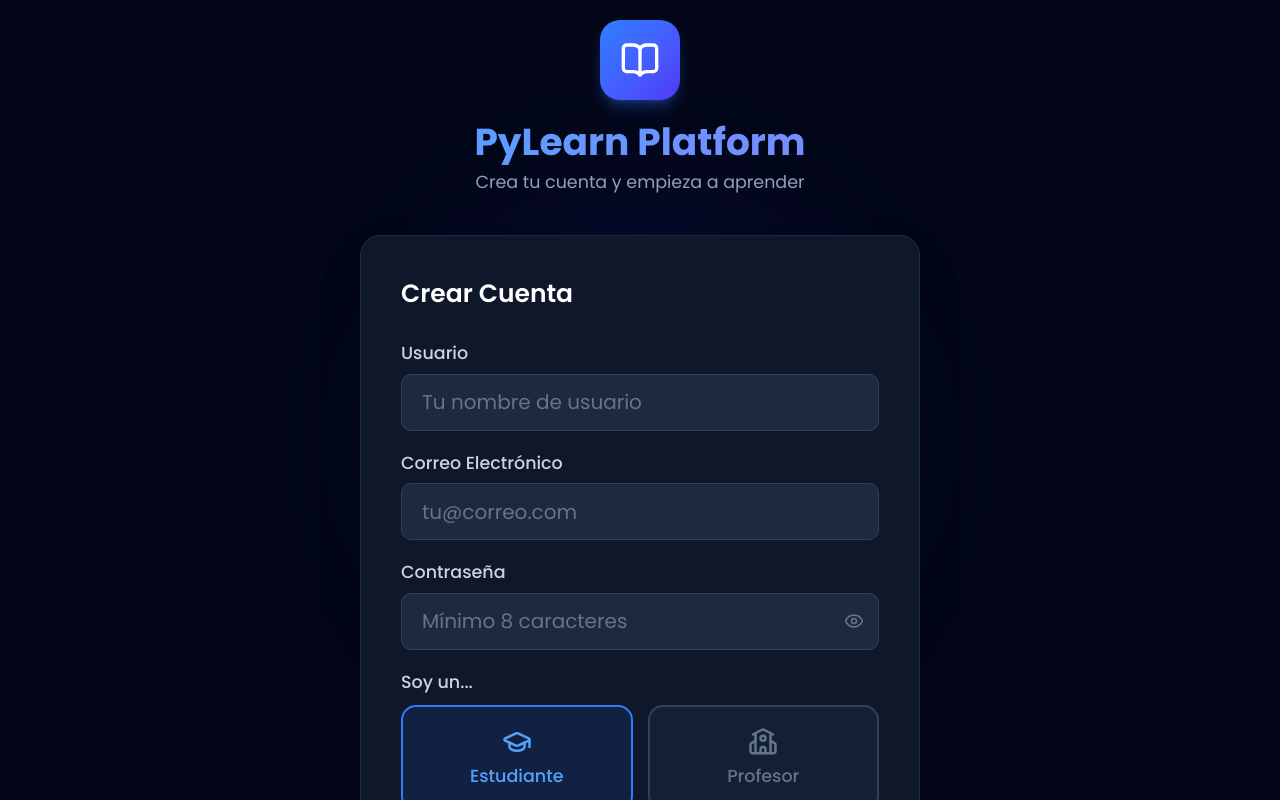
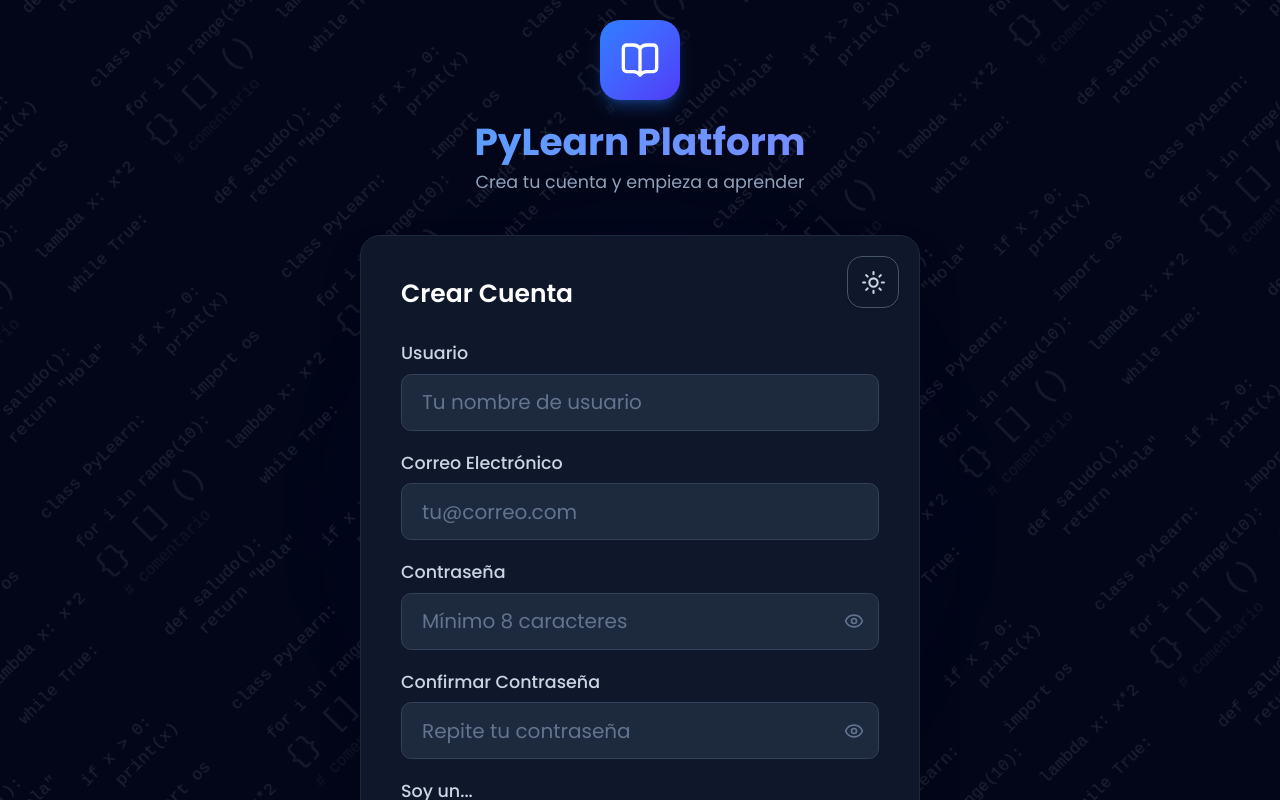
Before and after one commit to Victor0499/PyLearn, a Next.js app in the folder Back_Front/: page /register in a window 1280 px wide. Shown: the top 800 px of the page. Built offline with nearby package versions, Linux system fonts and the light colour scheme; no server answers.

Commit message:
UpdateBackgroundV1.0

```diff
--- a/Back_Front/src/app/register/page.tsx
+++ b/Back_Front/src/app/register/page.tsx
@@ -3,13 +3,16 @@ import React, { useState } from "react";
 import { useAuth } from "@/context/AuthContext";
 import Link from "next/link";
 import { UserPlus, Eye, EyeOff, BookOpen, GraduationCap, School } from "lucide-react";
+import { ThemeToggle } from "@/components/ThemeToggle";
 
 export default function RegisterPage() {
   const { register } = useAuth();
   const [username, setUsername] = useState("");
   const [email, setEmail] = useState("");
   const [password, setPassword] = useState("");
+  const [confirmPassword, setConfirmPassword] = useState("");
   const [showPassword, setShowPassword] = useState(false);
+  const [showConfirmPassword, setShowConfirmPassword] = useState(false);
   const [role, setRole] = useState("estudiante");
   const [error, setError] = useState("");
   const [loading, setLoading] = useState(false);
@@ -17,6 +20,14 @@ export default function RegisterPage() {
   const handleSubmit = async (e: React.FormEvent) => {
     e.preventDefault();
     setError("");
+    if (password !== confirmPassword) {
+      setError("Las contraseñas no coinciden.");
+      return;
+    }
+    if (password.length < 8) {
+      setError("La contraseña debe tener al menos 8 caracteres.");
+      return;
+    }
     setLoading(true);
     try {
       await register(username, email, password, role);
@@ -28,17 +39,63 @@ export default function RegisterPage() {
   };
 
   return (
-    <div className="min-h-screen bg-slate-50 dark:bg-slate-950 flex items-center justify-center p-4">
-      {/* Background glow */}
-      <div className="absolute inset-0 overflow-hidden pointer-events-none">
+    <div className="min-h-screen bg-slate-50 dark:bg-slate-950 flex items-center justify-center p-4 relative">
+
+      {/* SVG Code Pattern Background */}
+      <div className="absolute inset-0 overflow-hidden pointer-events-none z-0">
+        {/* LIGHT MODE */}
+        <svg className="absolute inset-0 w-full h-full dark:hidden" xmlns="http://www.w3.org/2000/svg">
+          <defs>
+            <pattern id="code-pattern-light-register" x="0" y="0" width="340" height="270" patternUnits="userSpaceOnUse" patternTransform="rotate(-45)">
+              <text x="10" y="30" fontFamily="monospace" fontSize="17" fill="#334155">def saludo():</text>
+              <text x="36" y="54" fontFamily="monospace" fontSize="17" fill="#334155">return &quot;Hola&quot;</text>
+              <text x="185" y="78" fontFamily="monospace" fontSize="17" fill="#334155">if x &gt; 0:</text>
+              <text x="210" y="102" fontFamily="monospace" fontSize="17" fill="#334155">print(x)</text>
+              <text x="5" y="130" fontFamily="monospace" fontSize="17" fill="#334155">class PyLearn:</text>
+              <text x="195" y="152" fontFamily="monospace" fontSize="17" fill="#334155">import os</text>
+              <text x="10" y="176" fontFamily="monospace" fontSize="16" fill="#334155">for i in range(10):</text>
+              <text x="5" y="214" fontFamily="monospace" fontSize="30" fill="#334155" opacity="0.8">{`{}`}</text>
+              <text x="58" y="214" fontFamily="monospace" fontSize="30" fill="#334155" opacity="0.8">{`[]`}</text>
+              <text x="112" y="214" fontFamily="monospace" fontSize="30" fill="#334155" opacity="0.8">{`()`}</text>
+              <text x="185" y="214" fontFamily="monospace" fontSize="17" fill="#334155">lambda x: x*2</text>
+              <text x="10" y="244" fontFamily="monospace" fontSize="16" fill="#334155" opacity="0.6"># comentario</text>
+              <text x="185" y="260" fontFamily="monospace" fontSize="16" fill="#334155">while True:</text>
+            </pattern>
+          </defs>
+          <rect width="100%" height="100%" fill="url(#code-pattern-light-register)" opacity="0.50" />
+        </svg>
+
+        {/* DARK MODE */}
+        <svg className="absolute inset-0 w-full h-full hidden dark:block" xmlns="http://www.w3.org/2000/svg">
+          <defs>
+            <pattern id="code-pattern-dark-register" x="0" y="0" width="340" height="270" patternUnits="userSpaceOnUse" patternTransform="rotate(-45)">
+              <text x="10" y="30" fontFamily="monospace" fontSize="17" fill="#94a3b8">def saludo():</text>
+              <text x="36" y="54" fontFamily="monospace" fontSize="17" fill="#94a3b8">return &quot;Hola&quot;</text>
+              <text x="185" y="78" fontFamily="monospace" fontSize="17" fill="#94a3b8">if x &gt; 0:</text>
+              <text x="210" y="102" fontFamily="monospace" fontSize="17" fill="#94a3b8">print(x)</text>
+              <text x="5" y="130" fontFamily="monospace" fontSize="17" fill="#94a3b8">class PyLearn:</text>
+              <text x="195" y="152" fontFamily="monospace" fontSize="17" fill="#94a3b8">import os</text>
+              <text x="10" y="176" fontFamily="monospace" fontSize="16" fill="#94a3b8">for i in range(10):</text>
+              <text x="5" y="214" fontFamily="monospace" fontSize="30" fill="#94a3b8" opacity="0.7">{`{}`}</text>
+              <text x="58" y="214" fontFamily="monospace" fontSize="30" fill="#94a3b8" opacity="0.7">{`[]`}</text>
+              <text x="112" y="214" fontFamily="monospace" fontSize="30" fill="#94a3b8" opacity="0.7">{`()`}</text>
+              <text x="185" y="214" fontFamily="monospace" fontSize="17" fill="#94a3b8">lambda x: x*2</text>
+              <text x="10" y="244" fontFamily="monospace" fontSize="16" fill="#94a3b8" opacity="0.5"># comentario</text>
+              <text x="185" y="260" fontFamily="monospace" fontSize="16" fill="#94a3b8">while True:</text>
+            </pattern>
+          </defs>
+          <rect width="100%" height="100%" fill="url(#code-pattern-dark-register)" opacity="0.18" />
+        </svg>
+
+        {/* Glow accent */}
         <div className="absolute top-1/4 left-1/2 -translate-x-1/2 w-96 h-96 bg-indigo-600/10 rounded-full blur-3xl" />
       </div>
 
-      <div className="w-full max-w-md relative">
+      <div className="w-full max-w-md relative z-10">
         {/* Logo */}
         <div className="text-center mb-8">
           <div className="inline-flex items-center justify-center w-16 h-16 rounded-2xl bg-gradient-to-br from-blue-500 to-indigo-600 mb-4 shadow-lg shadow-blue-500/30">
-            <BookOpen className="w-8 h-8 text-slate-900 dark:text-white" />
+            <BookOpen className="w-8 h-8 text-white" />
           </div>
           <h1 className="text-3xl font-bold bg-clip-text text-transparent bg-gradient-to-r from-blue-400 to-indigo-400">
             PyLearn Platform
@@ -47,7 +104,13 @@ export default function RegisterPage() {
         </div>
 
         {/* Card */}
-        <div className="bg-white dark:bg-slate-900 border border-slate-300 dark:border-slate-800 rounded-2xl p-8 shadow-2xl">
+        <div className="bg-white dark:bg-slate-900 border border-black dark:border-slate-800 rounded-2xl p-8 shadow-2xl relative">
+
+          {/* ThemeToggle — esquina superior derecha de la card */}
+          <div className="absolute top-4 right-4">
+            <ThemeToggle />
+          </div>
+
           <h2 className="text-xl font-semibold text-slate-900 dark:text-white mb-6">Crear Cuenta</h2>
 
           {error && (
@@ -64,7 +127,7 @@ export default function RegisterPage() {
                 value={username}
                 onChange={(e) => setUsername(e.target.value)}
                 placeholder="Tu nombre de usuario"
-                className="w-full px-4 py-2.5 bg-slate-100 dark:bg-slate-800 border border-slate-300 dark:border-slate-700 rounded-lg text-slate-900 dark:text-slate-200 placeholder-slate-400 dark:placeholder-slate-500 focus:outline-none focus:border-blue-500 focus:ring-1 focus:ring-blue-500 transition-colors"
+                className="w-full px-4 py-2.5 bg-slate-100 dark:bg-slate-800 border border-black dark:border-slate-700 rounded-lg text-slate-900 dark:text-slate-200 placeholder-slate-400 dark:placeholder-slate-500 focus:outline-none focus:border-blue-500 focus:ring-1 focus:ring-blue-500 transition-colors"
                 required
               />
             </div>
@@ -76,7 +139,7 @@ export default function RegisterPage() {
                 value={email}
                 onChange={(e) => setEmail(e.target.value)}
                 placeholder="tu@correo.com"
-                className="w-full px-4 py-2.5 bg-slate-100 dark:bg-slate-800 border border-slate-300 dark:border-slate-700 rounded-lg text-slate-900 dark:text-slate-200 placeholder-slate-400 dark:placeholder-slate-500 focus:outline-none focus:border-blue-500 focus:ring-1 focus:ring-blue-500 transition-colors"
+                className="w-full px-4 py-2.5 bg-slate-100 dark:bg-slate-800 border border-black dark:border-slate-700 rounded-lg text-slate-900 dark:text-slate-200 placeholder-slate-400 dark:placeholder-slate-500 focus:outline-none focus:border-blue-500 focus:ring-1 focus:ring-blue-500 transition-colors"
                 required
               />
             </div>
@@ -89,7 +152,7 @@ export default function RegisterPage() {
                   value={password}
                   onChange={(e) => setPassword(e.target.value)}
                   placeholder="Mínimo 8 caracteres"
-                  className="w-full px-4 py-2.5 bg-slate-100 dark:bg-slate-800 border border-slate-300 dark:border-slate-700 rounded-lg text-slate-900 dark:text-slate-200 placeholder-slate-400 dark:placeholder-slate-500 focus:outline-none focus:border-blue-500 focus:ring-1 focus:ring-blue-500 transition-colors pr-11"
+                  className="w-full px-4 py-2.5 bg-slate-100 dark:bg-slate-800 border border-black dark:border-slate-700 rounded-lg text-slate-900 dark:text-slate-200 placeholder-slate-400 dark:placeholder-slate-500 focus:outline-none focus:border-blue-500 focus:ring-1 focus:ring-blue-500 transition-colors pr-11"
                   required
                 />
                 <button
@@ -102,6 +165,40 @@ export default function RegisterPage() {
               </div>
             </div>
 
+            {/* Confirmar Contraseña */}
+            <div>
+              <label className="block text-sm font-medium text-slate-700 dark:text-slate-300 mb-1.5">Confirmar Contraseña</label>
+              <div className="relative">
+                <input
+                  type={showConfirmPassword ? "text" : "password"}
+                  value={confirmPassword}
+                  onChange={(e) => setConfirmPassword(e.target.value)}
+                  placeholder="Repite tu contraseña"
+                  className={`w-full px-4 py-2.5 bg-slate-100 dark:bg-slate-800 border rounded-lg text-slate-900 dark:text-slate-200 placeholder-slate-400 dark:placeholder-slate-500 focus:outline-none focus:ring-1 transition-colors pr-11 ${
+                    confirmPassword && password !== confirmPassword
+                      ? 'border-red-500 focus:border-red-500 focus:ring-red-500'
+                      : confirmPassword && password === confirmPassword
+                      ? 'border-green-500 focus:border-green-500 focus:ring-green-500'
+                      : 'border-black dark:border-slate-700 focus:border-blue-500 focus:ring-blue-500'
+                  }`}
+                  required
+                />
+                <button
+                  type="button"
+                  onClick={() => setShowConfirmPassword(!showConfirmPassword)}
+                  className="absolute right-3 top-1/2 -translate-y-1/2 text-slate-500 dark:text-slate-500 hover:text-slate-700 dark:text-slate-300 transition-colors"
+                >
+                  {showConfirmPassword ? <EyeOff className="w-4 h-4" /> : <Eye className="w-4 h-4" />}
+                </button>
+              </div>
+              {confirmPassword && password !== confirmPassword && (
+                <p className="text-red-500 text-xs mt-1">Las contraseñas no coinciden</p>
+              )}
+              {confirmPassword && password === confirmPassword && (
+                <p className="text-green-500 text-xs mt-1">✓ Las contraseñas coinciden</p>
+              )}
+            </div>
+
             {/* Role Selector */}
             <div>
               <label className="block text-sm font-medium text-slate-700 dark:text-slate-300 mb-2">Soy un...</label>
@@ -111,7 +208,7 @@ export default function RegisterPage() {
                   onClick={() => setRole("estudiante")}
                   className={`flex flex-col items-center justify-center p-4 rounded-xl border-2 transition-all ${role === "estudiante"
                     ? "border-blue-500 bg-blue-500/10 text-blue-400"
-                    : "border-slate-300 dark:border-slate-700 bg-slate-100 dark:bg-slate-800/50 text-slate-500 dark:text-slate-500 hover:border-slate-600"
+                    : "border-black dark:border-slate-700 bg-slate-100 dark:bg-slate-800/50 text-slate-500 dark:text-slate-500 hover:border-blue-400"
                     }`}
                 >
                   <GraduationCap className="w-6 h-6 mb-1.5" />
@@ -122,7 +219,7 @@ export default function RegisterPage() {
                   onClick={() => setRole("profesor")}
                   className={`flex flex-col items-center justify-center p-4 rounded-xl border-2 transition-all ${role === "profesor"
                     ? "border-indigo-500 bg-indigo-500/10 text-indigo-400"
-                    : "border-slate-300 dark:border-slate-700 bg-slate-100 dark:bg-slate-800/50 text-slate-500 dark:text-slate-500 hover:border-slate-600"
+                    : "border-black dark:border-slate-700 bg-slate-100 dark:bg-slate-800/50 text-slate-500 dark:text-slate-500 hover:border-indigo-400"
                     }`}
                 >
                   <School className="w-6 h-6 mb-1.5" />
```
